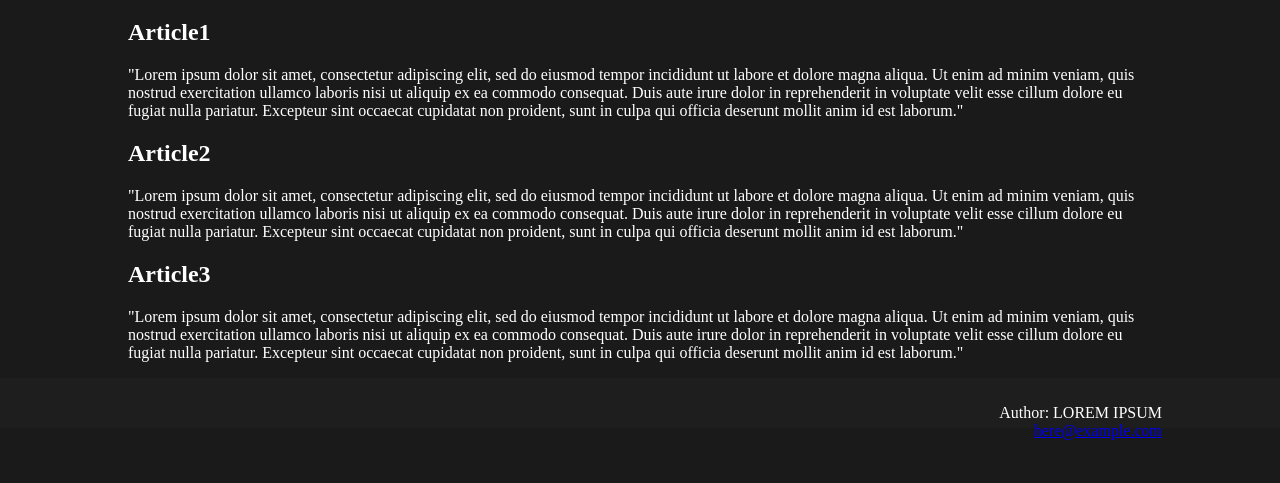
After one commit to Femst/SemestralnaPraca, a PHP site: page /About.html in a window 1280 px wide. The commit adds this page. Shown: the part 317-800 px from the top of the page. Run offline with PHP 8.4, Linux system fonts and the light colour scheme.

Commit message:
main page

```diff
--- /dev/null
+++ b/About.html
@@ -0,0 +1,60 @@
+<!DOCTYPE html>
+<html lang="en">
+<head>
+    <link rel="stylesheet" href="css/index.css">
+    <meta charset="UTF-8">
+    <title>About</title>
+</head>
+
+<body class="body">
+<section>
+    <ul>
+        <div class="menu">
+            <li><a href="#news">News</a></li>
+            <li><a href="#contact">Contact</a></li>
+            <li><a href="#about">About</a></li>
+            <li><a class="active" href="#home">Home</a></li>
+        </div>
+    </ul>
+
+    <div id="image">
+        <h1>About</h1>
+    </div>
+</section>
+
+<div id="hero-main-text">
+    <article>
+        <h1>Article1</h1>
+        <p>"Lorem ipsum dolor sit amet, consectetur adipiscing elit, sed do eiusmod tempor incididunt ut labore
+            et dolore magna aliqua. Ut enim ad minim veniam, quis nostrud exercitation ullamco laboris nisi ut
+            aliquip ex ea commodo consequat. Duis aute irure dolor in reprehenderit in voluptate velit esse
+            cillum dolore eu fugiat nulla pariatur. Excepteur sint occaecat cupidatat non proident, sunt in
+            culpa qui officia deserunt mollit anim id est laborum."</p>
+    </article>
+
+    <article>
+        <h1>Article2</h1>
+        <p>"Lorem ipsum dolor sit amet, consectetur adipiscing elit, sed do eiusmod tempor incididunt ut labore
+            et dolore magna aliqua. Ut enim ad minim veniam, quis nostrud exercitation ullamco laboris nisi ut
+            aliquip ex ea commodo consequat. Duis aute irure dolor in reprehenderit in voluptate velit esse
+            cillum dolore eu fugiat nulla pariatur. Excepteur sint occaecat cupidatat non proident, sunt in
+            culpa qui officia deserunt mollit anim id est laborum."</p>
+    </article>
+
+    <article>
+        <h1>Article3</h1>
+        <p>"Lorem ipsum dolor sit amet, consectetur adipiscing elit, sed do eiusmod tempor incididunt ut labore
+            et dolore magna aliqua. Ut enim ad minim veniam, quis nostrud exercitation ullamco laboris nisi ut
+            aliquip ex ea commodo consequat. Duis aute irure dolor in reprehenderit in voluptate velit esse
+            cillum dolore eu fugiat nulla pariatur. Excepteur sint occaecat cupidatat non proident, sunt in
+            culpa qui officia deserunt mollit anim id est laborum."</p>
+    </article>
+</div>
+
+
+<footer>
+    <p>Author: LOREM IPSUM<br>
+        <a href="mailto:here@example.com">here@example.com</a></p>
+</footer>
+</body>
+</html>
--- a/css/index.css
+++ b/css/index.css
@@ -31,11 +31,12 @@ li a:hover:not(.active) {
     background-color: #ff8c00;
 }
 
-
-#hero-image{
-
+#image{
+    text-underline: darkorange;
+    font-size: 4rem;
+    color:white;
     background-image: url("https://www.ncl.ac.uk/mediav8/sport-/Weights-gym-right-aligned.jpg");
-    height: 500px;
+    height: 30%;
     width: 100%;
     display: flex;
     align-items: center;
@@ -45,5 +46,41 @@ li a:hover:not(.active) {
     background-size: cover;
     background-position: center;
 }
-.gym-text{
+#hero-main-text{
+    margin-left: 10%;
+    margin-right: 10%;
 }
+#hero-main-text h1,p {
+    color:white;
+}
+
+#hero-showcase {
+    display: flex;
+    flex-direction: row;
+    margin-left: 10%;
+    margin-right: 10%;
+}
+
+.hero-showcase-image {
+    width: 50%;
+    height: 20%;
+
+}
+footer {
+
+
+    padding: 10px 10px 0px 10px;
+    bottom: 0;
+    width: 100%;
+    /* Height of the footer*/
+    height: 5%;
+    background: #1e1e1e;
+
+}
+footer p {
+    text-align: right;
+    margin-right: 10%;
+}
+.menu{
+    margin-right: 2%;
+}
```
Also changed, not shown: index.html (+46 -3 lines).
